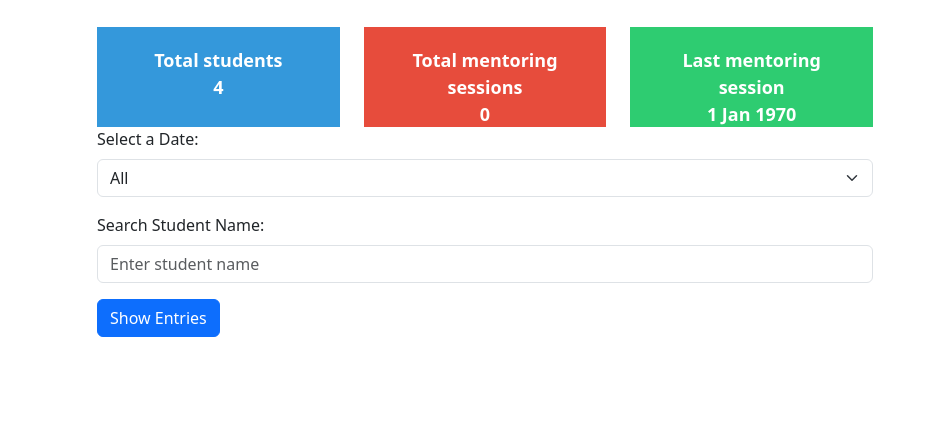
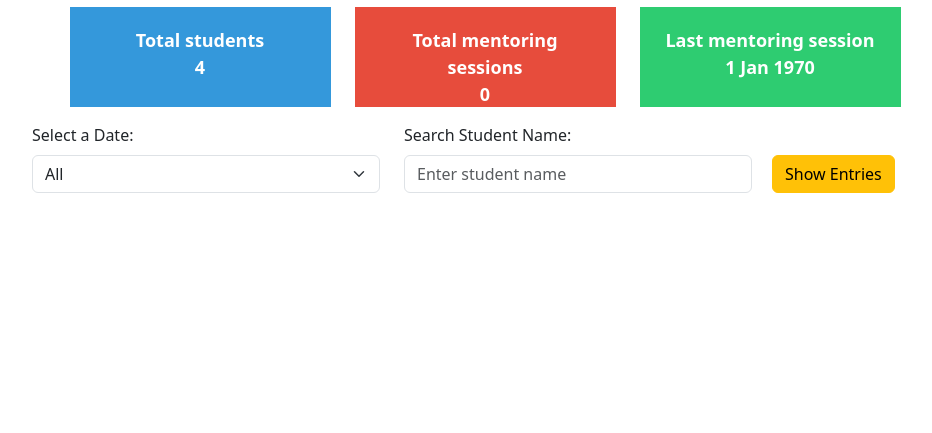
Before and after one commit to gowtham2004/feedback_ccet, a PHP site: page /report.php in a window 1280 px wide. Shown: the part 367-800 px from the top of the page, without its empty margins (155-1087 px from the left). Run offline with PHP 8.4, Linux system fonts and the light colour scheme; a user stored in the database is signed in; data comes from the database, SQL or seed files in the repository.

Commit message:
report page minute changes, navbar dynamic active

```diff
--- a/navbar.php
+++ b/navbar.php
@@ -1,3 +1,10 @@
+<?php
+function isActive($page)
+{
+    $currentPage = basename($_SERVER['PHP_SELF']);
+    return ($currentPage === $page) ? 'active' : '';
+}
+?>
 <nav class="navbar navbar-expand-lg bg-body-tertiary">
     <div class="container-fluid">
         <button class="navbar-toggler" type="button" data-bs-toggle="collapse" data-bs-target="#navbarTogglerDemo01"
@@ -15,10 +22,10 @@
 
             <ul class="ms-3 navbar-nav me-auto mb-2 mb-lg-0">
                 <li class="ms-3 nav-item">
-                    <a class="nav-link active" aria-current="page" href="index.php">Home</a>
+                    <a class="nav-link <?php echo isActive('index.php');?>"  aria-current="page" href="index.php">Home</a>
                 </li>
                 <li class="ms-3 nav-item">
-                    <a class="nav-link" href="report.php">Report</a>
+                    <a class="nav-link <?php echo isActive('report.php');?>"  href="report.php">Report</a>
                 </li>
             </ul>
             <div class="d-flex">
--- a/report.php
+++ b/report.php
@@ -22,6 +22,7 @@ try {
 
     // Fetch the available dates
     $availableDates = $stmt->fetchAll(PDO::FETCH_ASSOC);
+    $totalMentoringSessions = $stmt->rowCount();
 
     // Fetch all entries regardless of the date
     $sqlAllEntries = "SELECT student.id as ID, student.photo as photo, student.rollno as rollno, student.dept as dept, student.name as name, feedback.remarks as remarks, feedback.insertat as insertat
@@ -60,14 +61,6 @@ try {
     <link href="https://cdn.jsdelivr.net/npm/bootstrap@5.3.2/dist/css/bootstrap.min.css" rel="stylesheet"
         integrity="sha384-T3c6CoIi6uLrA9TneNEoa7RxnatzjcDSCmG1MXxSR1GAsXEV/Dwwykc2MPK8M2HN" crossorigin="anonymous">
     <style>
-        body {
-            padding: 20px;
-        }
-
-        .container {
-            max-width: 800px;
-        }
-
         ul {
             list-style-type: none;
             padding: 0;
@@ -77,6 +70,7 @@ try {
         h3 {
             margin-bottom: 10px;
         }
+
         .colored-box {
             height: 100px;
             text-align: center;
@@ -106,8 +100,8 @@ try {
 <body>
     <?php include_once("navbar.php"); ?>
     <div class="container mt-5">
-        <div class="row">
-            <div class="col-md-4">
+        <div class="row justify-content-center">
+            <div class="col-md-3">
                 <div class="colored-box box-1">
                     Total students
                     <br>
@@ -120,20 +114,21 @@ try {
                     ?>
                 </div>
             </div>
-            <div class="col-md-4">
+            <div class="col-md-3">
                 <div class="colored-box box-2">
                     Total mentoring sessions
                     <br>
                     <?php
-                    $staffid = $_SESSION['faculty_id'];
-                    $sql = "SELECT * FROM feedback WHERE staffid = $staffid";
-                    $stmt = $dbh->prepare($sql);
-                    $stmt->execute();
-                    echo ($stmt->rowCount());
+                    // $staffid = $_SESSION['faculty_id'];
+                    // $sql = "SELECT * FROM feedback WHERE staffid = $staffid";
+                    // $stmt = $dbh->prepare($sql);
+                    // $stmt->execute();
+                    // echo ($stmt->rowCount());
+                    echo $totalMentoringSessions;
                     ?>
                 </div>
             </div>
-            <div class="col-md-4">
+            <div class="col-md-3">
                 <div class="colored-box box-3">
                     Last mentoring session
                     <br>
@@ -149,9 +144,12 @@ try {
                     ?>
                 </div>
             </div>
-            <div class="container">
+        </div>
+        <div class="container mt-3">
+
             <form action="" method="post">
-                    <div class="mb-3">
+                <div class="row justify-content-center">
+                    <div class="mb-3 col-lg-4">
                         <label for="selectedDate" class="form-label">Select a Date:</label>
                         <select name="selectedDate" id="selectedDate" class="form-select">
                             <option value="all">All</option>
@@ -162,13 +160,17 @@ try {
                             <?php endforeach; ?>
                         </select>
                     </div>
-                    <div class="mb-3">
+                    <div class="mb-3 col-lg-4">
                         <label for="searchStudentName" class="form-label">Search Student Name:</label>
                         <input type="text" name="searchStudentName" id="searchStudentName" class="form-control"
                             placeholder="Enter student name">
                     </div>
-                    <button type="submit" class="btn btn-primary">Show Entries</button>
+                    <div class="col-lg-2 mt-lg-4 p-2">
+                        <button type="submit" class="btn btn-warning">Show Entries</button>
+                    </div>
+                </div>
             </form>
+
 
             <?php
 
@@ -236,15 +238,13 @@ try {
                                 </div>
                                 <div class="col-lg-3 col-md-4 col-sm-10 align-self-center">
                                     <label for="remark<?php echo $entry["ID"]; ?>" class="form-label">Remarks</label>
-                                        <p class="form-control">
-                                            <?php
+                                    <textarea class="form-control" rows="3" readonly><?php
                                     if (strlen($entry['remarks']) == 0) {
                                         echo ("none");
                                     } else {
                                         echo ($entry['remarks']);
                                     }
-                                            ?>
-                                        </p>
+                                    ?></textarea>
                                 </div>
                                 <hr class="my-4">
                             </div>
@@ -306,6 +306,8 @@ try {
             ?>
 
         </div>
+    </div>
+
 
     <script src="https://cdn.jsdelivr.net/npm/bootstrap@5.3.2/dist/js/bootstrap.bundle.min.js"
         integrity="sha384-C6RzsynM9kWDrMNeT87bh95OGNyZPhcTNXj1NW7RuBCsyN/o0jlpcV8Qyq46cDfL"
```
Lines whose indentation alone changed are shown as unchanged.
